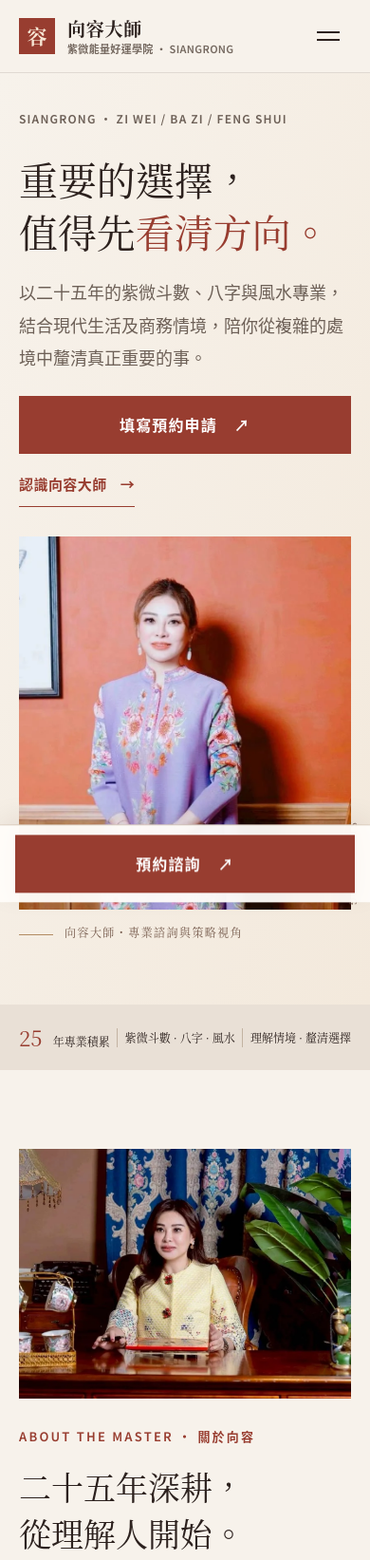
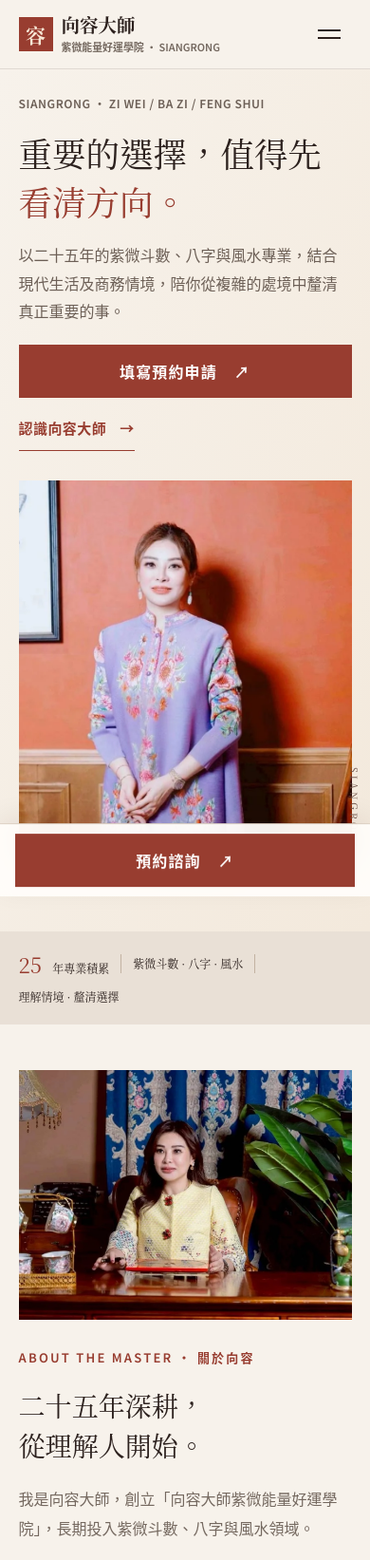
Before and after one commit to WOODSUN01/WEB, a plain HTML site: page index.html in a window 390 px wide. Shown: the top 1643 px of the page at 95% size. Drawn offline with Linux system fonts and the light colour scheme.

Commit message:
Fix responsive mobile typography and layout across viewport widths

```diff
--- a/assets/style.css
+++ b/assets/style.css
@@ -52,3 +52,41 @@
 .line-capture .line-intro .lead{max-width:690px;margin:0 auto 32px}
 .line-capture .line-intro .btn{min-width:270px}
 @media(max-width:780px){.line-capture{padding:65px 0 72px}.line-capture .line-intro{text-align:left}.line-capture .line-intro .lead{margin:0 0 27px}.line-capture .line-intro .btn{width:100%;min-width:0}}
+
+
+
+/* V4.6 — viewport-driven mobile layout; semantic headline lines */
+@media(max-width:780px){
+  html{ -webkit-text-size-adjust:100%; text-size-adjust:100%; }
+  .container,.header-inner{width:calc(100% - 2 * clamp(16px,5vw,24px));}
+  body{font-size:1rem;line-height:1.8}
+  .header-inner{gap:8px;height:auto;min-height:72px;padding-block:10px}
+  .brand{min-width:0;flex:1;gap:9px;white-space:normal}
+  .brand-seal{flex:0 0 36px;width:36px;height:36px}
+  .brand-word{min-width:0;font-size:clamp(17px,5vw,22px);letter-spacing:0}
+  .brand-word small{font-size:clamp(10px,2.8vw,12px);letter-spacing:0;line-height:1.5}
+  .nav-action{flex:none}.mobile-menu{top:100%;max-height:calc(100dvh - 72px)}
+  .hero{padding:clamp(24px,7vw,48px) 0 48px}
+  .hero-grid,.hero-copy,.split>*,.section-head>*,.feature-inner>*,.social-card,.booking-simple-grid>*{min-width:0;max-width:100%}
+  .hero h1{font-size:clamp(25px,9vw,46px);line-height:1.45;letter-spacing:0;text-wrap:wrap;margin-bottom:16px}
+  .hero h1 .hero-line{display:block;white-space:nowrap}
+  .hero h1 br{display:none}
+  .hero-copy>p.eyebrow{font-size:clamp(11px,3.1vw,13px);letter-spacing:.045em;line-height:1.55;margin-bottom:16px}
+  .hero .eyebrow .term{display:inline-block;white-space:nowrap}
+  .hero-copy>p:not(.eyebrow){font-size:1rem;line-height:1.85;margin-bottom:20px}
+  .section-title,.booking-hero .section-title,.booking-simple-grid h2{font-size:clamp(25px,7.2vw,42px);line-height:1.5;letter-spacing:0;overflow-wrap:break-word;text-wrap:balance}
+  .section{padding:clamp(48px,12vw,83px) 0}
+  .lead,.about-copy .lead,.section-head p:last-child,.booking-simple-grid p,.privacy-copy p{font-size:1rem}
+  .btn{max-width:100%;min-width:0;padding-inline:16px;white-space:normal;line-height:1.5;text-align:center;min-height:48px}
+  .service-row h3,.social-card h3{font-size:clamp(21px,6vw,27px)}
+  .testimony-scroll{margin-right:0;max-width:100%;grid-auto-columns:minmax(0,82%)}
+  .testimony-img{width:100%}
+  .trust-bar .container{justify-content:flex-start;gap:8px 12px}
+  .footer-brand{font-size:clamp(21px,6vw,26px)}
+  .footer-bottom,.privacy-copy{overflow-wrap:anywhere}
+  .field,.field input,.field select,.field textarea,.option-tile,.summary{min-width:0;max-width:100%}
+}
+@media(max-width:480px){
+  .hero h1{font-size:min(9.1vw,38px)}
+  .hero h1 .hero-line{white-space:normal;word-break:keep-all;overflow-wrap:anywhere}
+}
```
